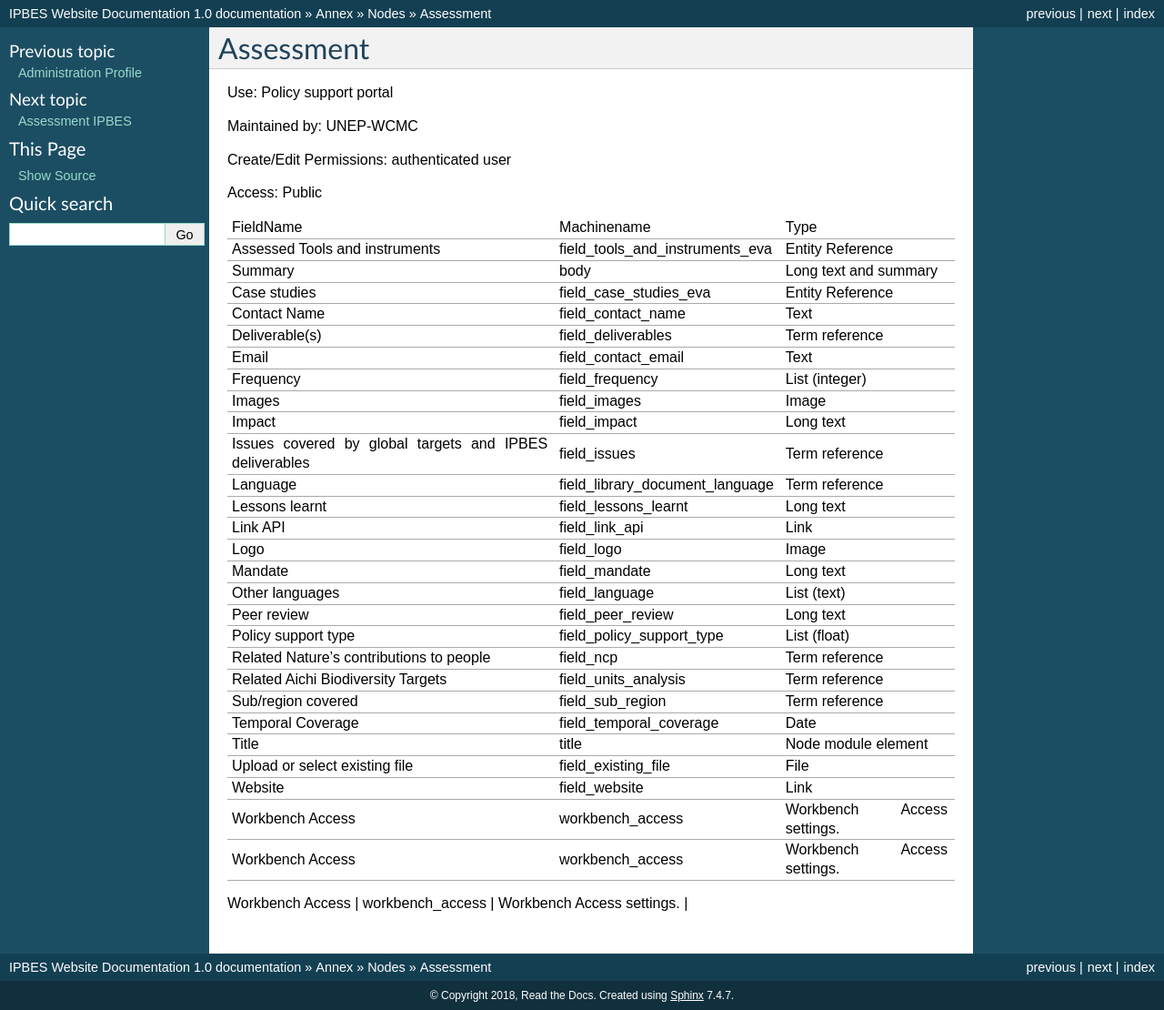
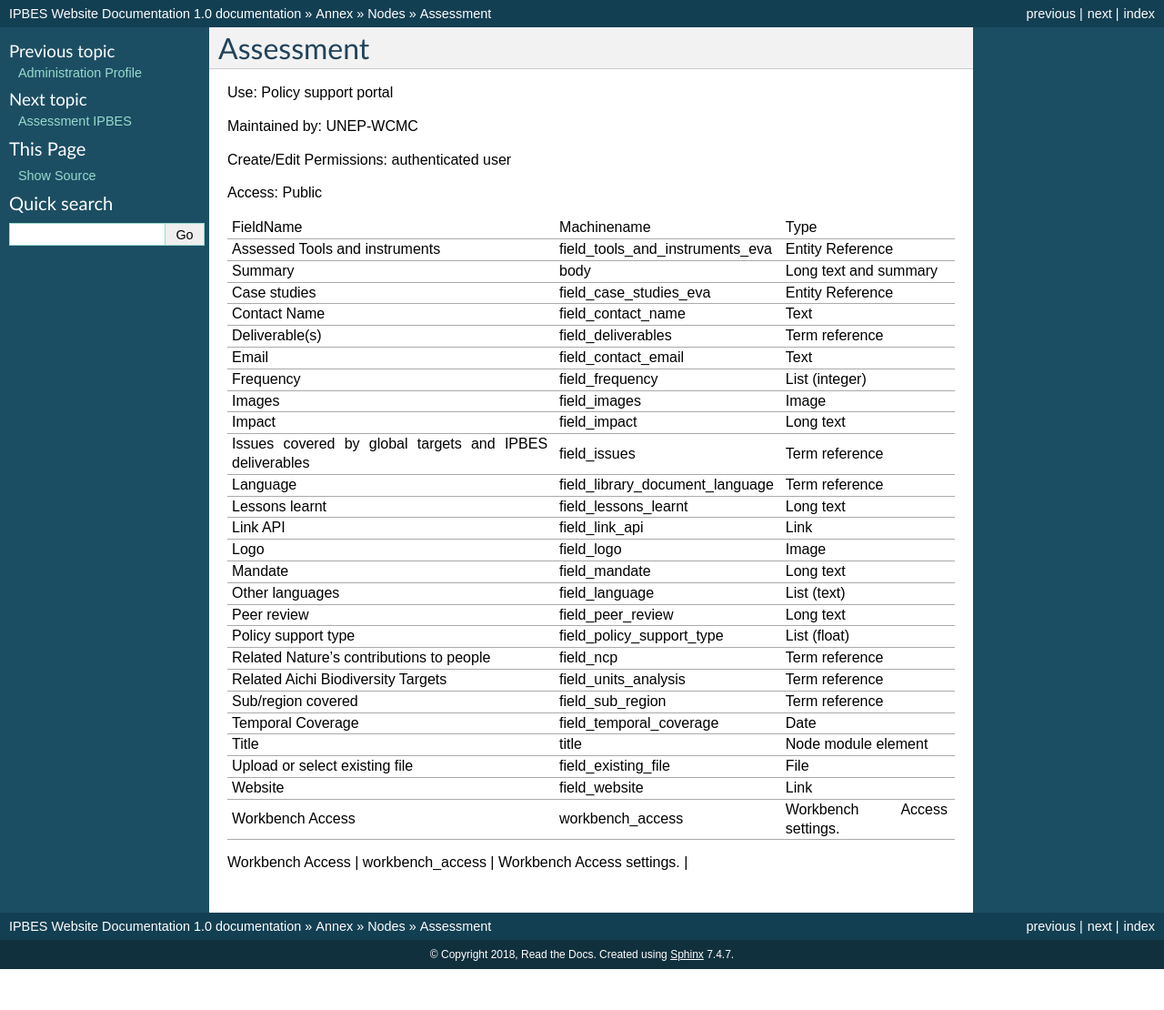
Before and after one commit to ipbes/ipbeswebdocs, a Sphinx documentation site: the page built from docs/annex/nodes/assessment.rst, in a window 1280 px wide. Shown: the whole page at 91% size. Built offline with Sphinx 7.4.7, drawn with Linux system fonts in a browser that asks for light colours; pages that are not in the unit, such as notebooks, are missing from menus; after the commit the page ends 1065 px from its top, so only the background shows below that.

Commit message:
Update PL templates_Assesment

```diff
--- a/docs/annex/nodes/assessment.rst
+++ b/docs/annex/nodes/assessment.rst
@@ -64,6 +64,4 @@ Access: Public
 +---------------------------------------------------------+---------------------------------+----------------------------+
 | Workbench Access                                        | workbench_access                | Workbench Access settings. |
 +---------------------------------------------------------+---------------------------------+----------------------------+
-| Workbench Access                                        | workbench_access                | Workbench Access settings. |
-+---------------------------------------------------------+---------------------------------+----------------------------+
 | Related Sustainable Development Goals (SDGs)            | field_related_sdg               | Term reference             |
```
